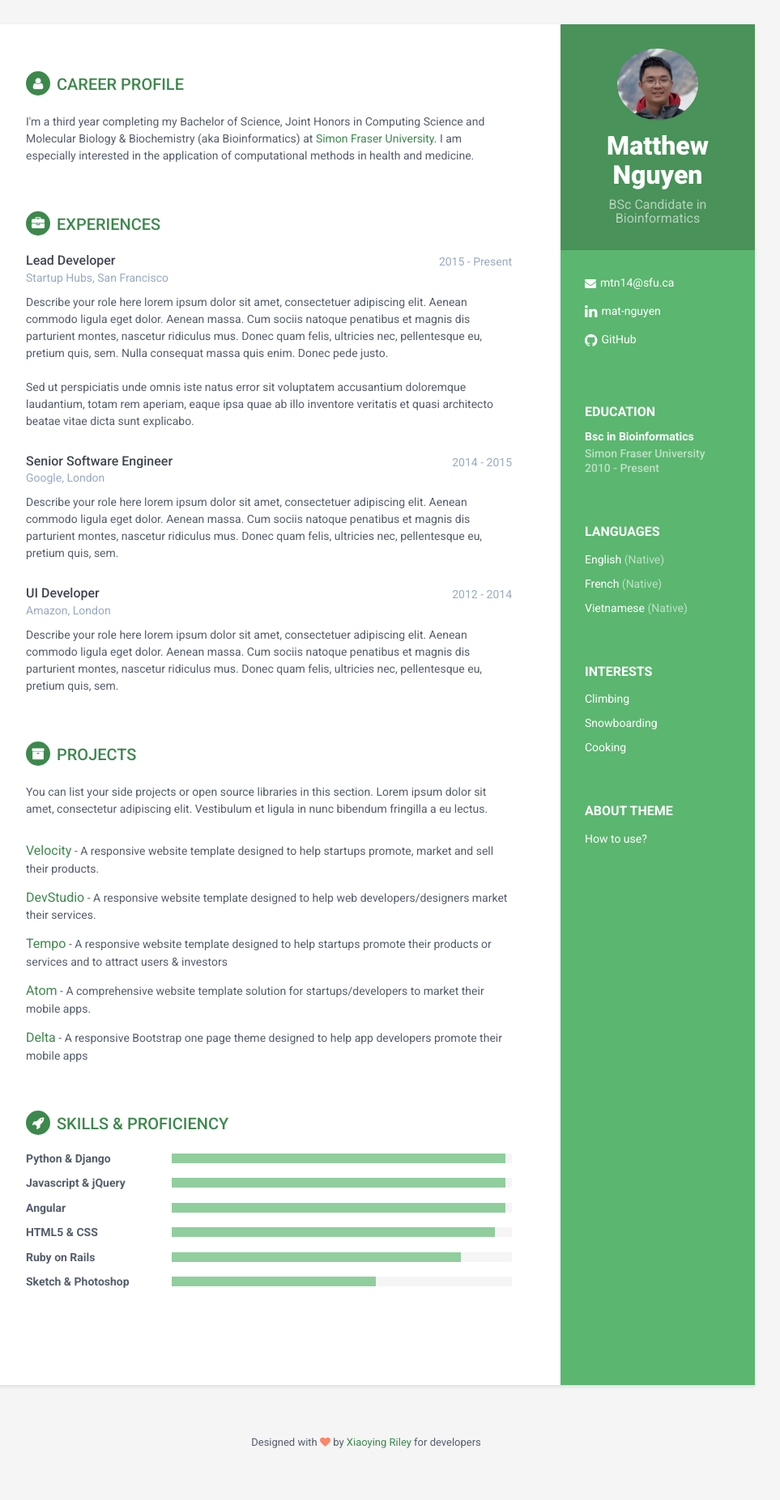
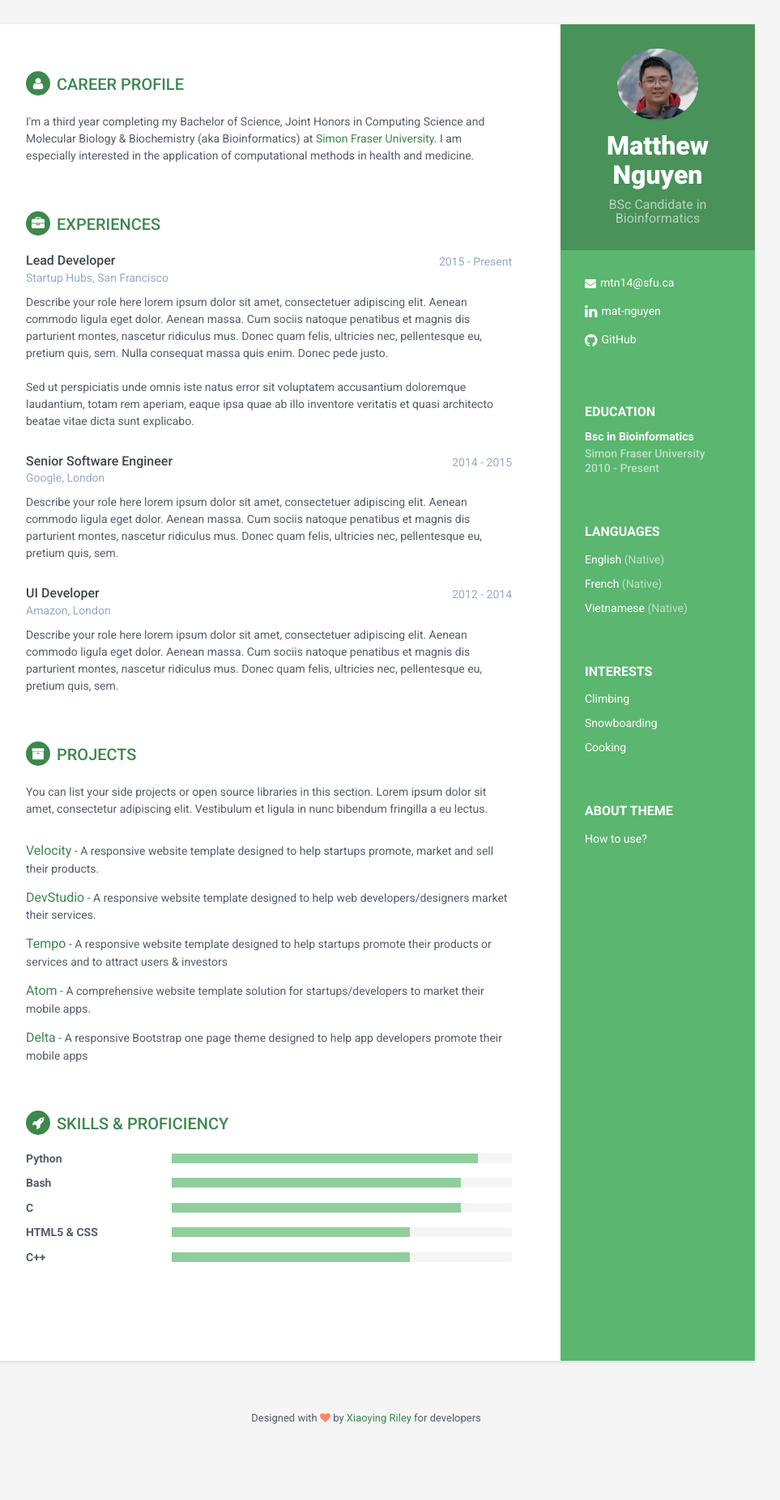
Before and after one commit to matnguyen/matnguyen.github.io, a Jekyll site: the page built from index.html, in a window 1280 px wide. Shown: the whole page at 81% size, without its empty margins (188-1151 px from the left). Built offline with Jekyll 4.4.1, drawn with Linux system fonts in a browser that asks for light colours; after the commit the page ends 1823 px from its top, so only the background shows below that.

Commit message:
Update skills.yml

```diff
--- a/_data/skills.yml
+++ b/_data/skills.yml
@@ -1,18 +1,15 @@
 - skill:
-  name: Python & Django
-  level: 98%
+  name: Python
+  level: 90%
 - skill:
-  name: Javascript & jQuery
-  level: 98%
+  name: Bash
+  level: 85%
 - skill:
-  name: Angular
-  level: 98%
+  name: C
+  level: 85%
 - skill:
   name: HTML5 & CSS
-  level: 95%
+  level: 70%
 - skill:
-  name: Ruby on Rails
-  level: 85%
-- skill:
-  name: Sketch & Photoshop
-  level: 60%
+  name: C++
+  level: 70%
```
